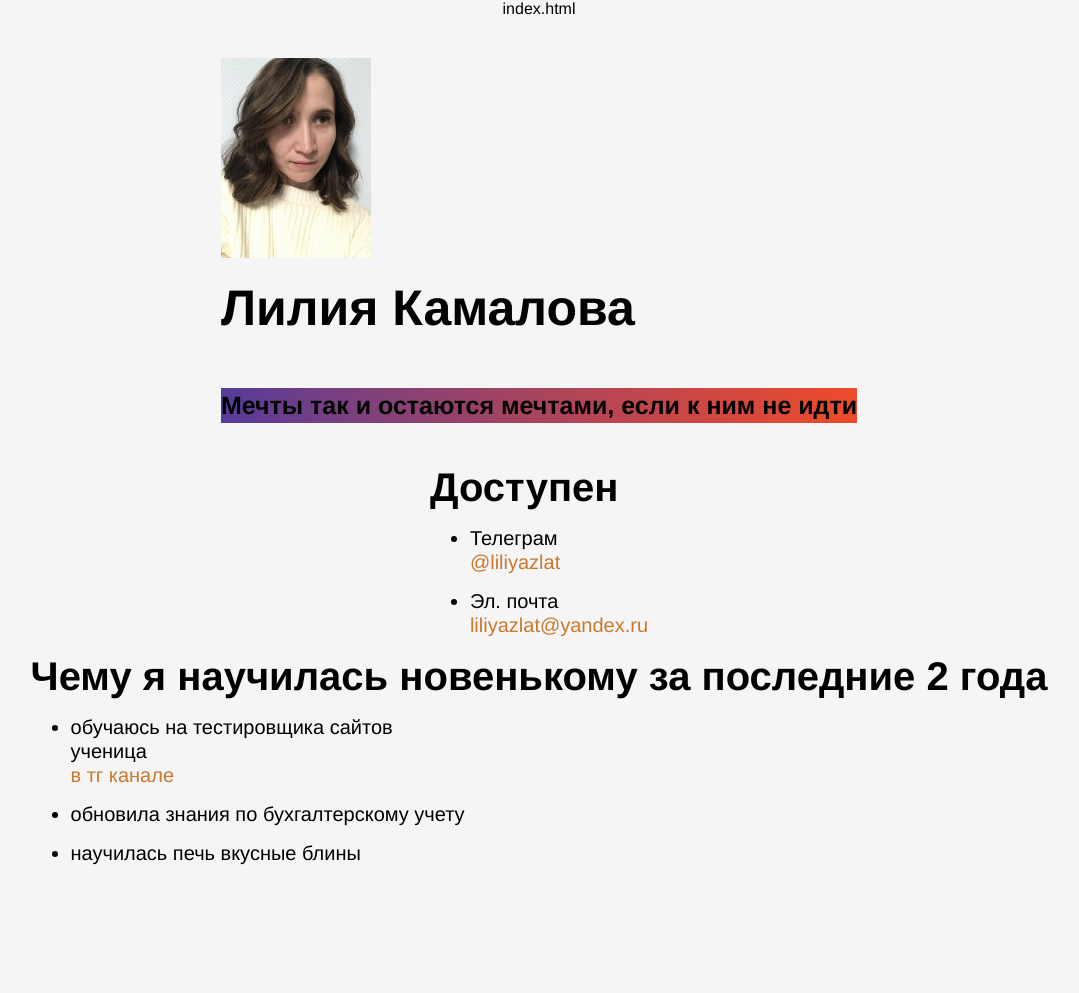
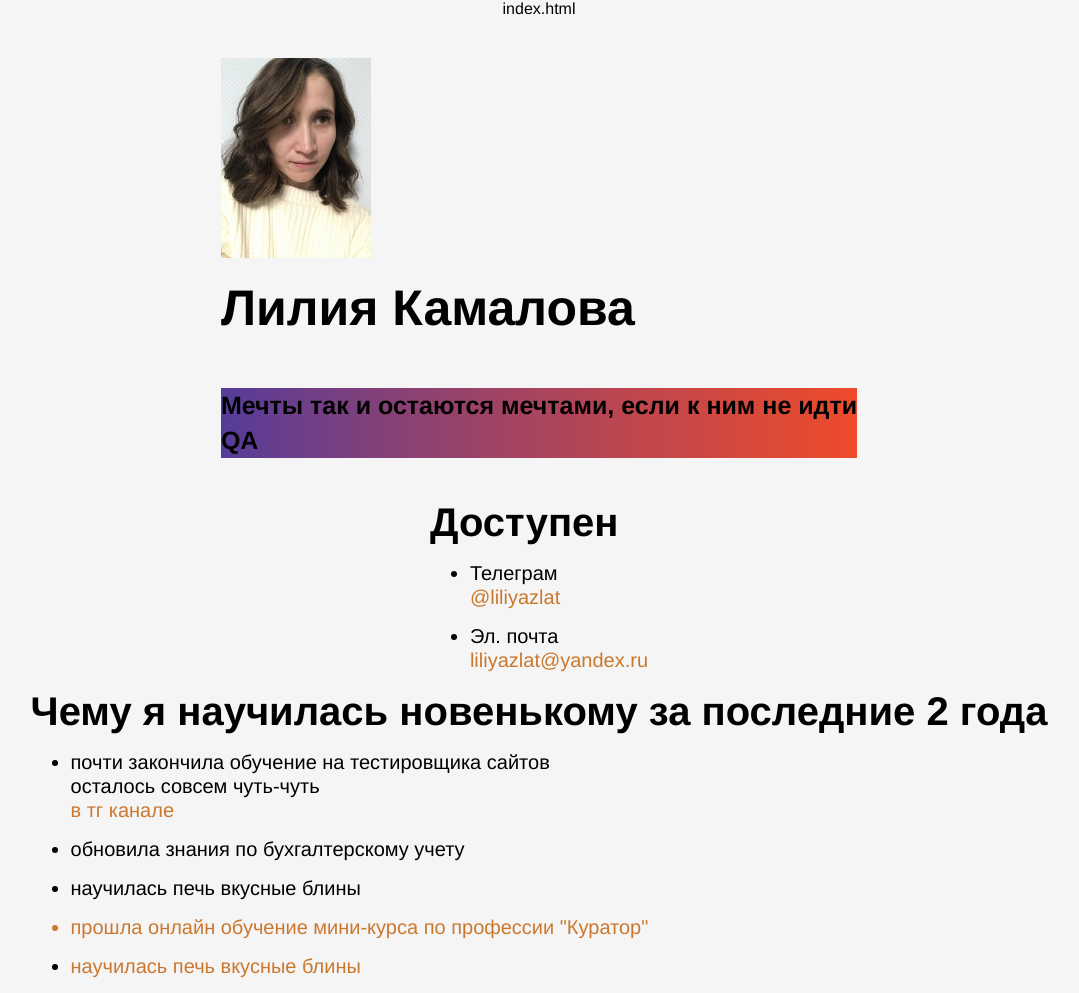
Before and after one commit to Liliyazlat/cv, a plain HTML site: page index.html in a window 1280 px wide. Shown: the whole page, without its empty margins (101-1180 px from the left). Before the commit the page ends 880 px from the top, so only its background shows below. Drawn offline with Linux system fonts and the light colour scheme; a script that the page names is missing.

Commit message:
добавление параграфа

```diff
--- a/index.html
+++ b/index.html
@@ -15,6 +15,7 @@ index.html
       <img src="./photo.png"style="width:150px;" />
       <h1 class="header__title">Лилия Камалова</h1>
       <h3 class="header__subtitle">Мечты так и остаются мечтами, если к ним не идти</h3>
+      <h3 class="header__subtitle">QA</h3>
     </header>
           <section class="links">
         <h2 class="links__header">Доступен</h2>
@@ -35,8 +36,8 @@ index.html
         <h2 class="links__header">Чему я научилась новенькому за последние 2 года</h2>
         <ul class="links__container">
           <li class="links__link">
-            <p class="links__title">обучаюсь на тестировщика сайтов</p>
-            <p class="links__title">ученица</p>
+            <p class="links__title">почти закончила обучение на тестировщика сайтов</p>
+            <p class="links__title">осталось совсем чуть-чуть</p>
             <a class="linsk__link" href="https://t.me/qa_studio">в тг канале</a>
           </li>
           <li class="links__link">
@@ -46,6 +47,13 @@ index.html
             <p class="links__title">научилась печь вкусные блины</p>
             <a class="linsk__link"=photo_2.png</a>
           </li>
+          <li class="links__link">
+            <p class="links__title">прошла онлайн обучение мини-курса по профессии "Куратор" </p>
+                      </li>
+          <li class="links__link">
+            <p class="links__title">научилась печь вкусные блины</p>
+            <a class="linsk__link"=photo3.png</a>
+          </li>
         </ul>
       </section>
     </main>
```
Also changed, not shown: photo3.png (added).
